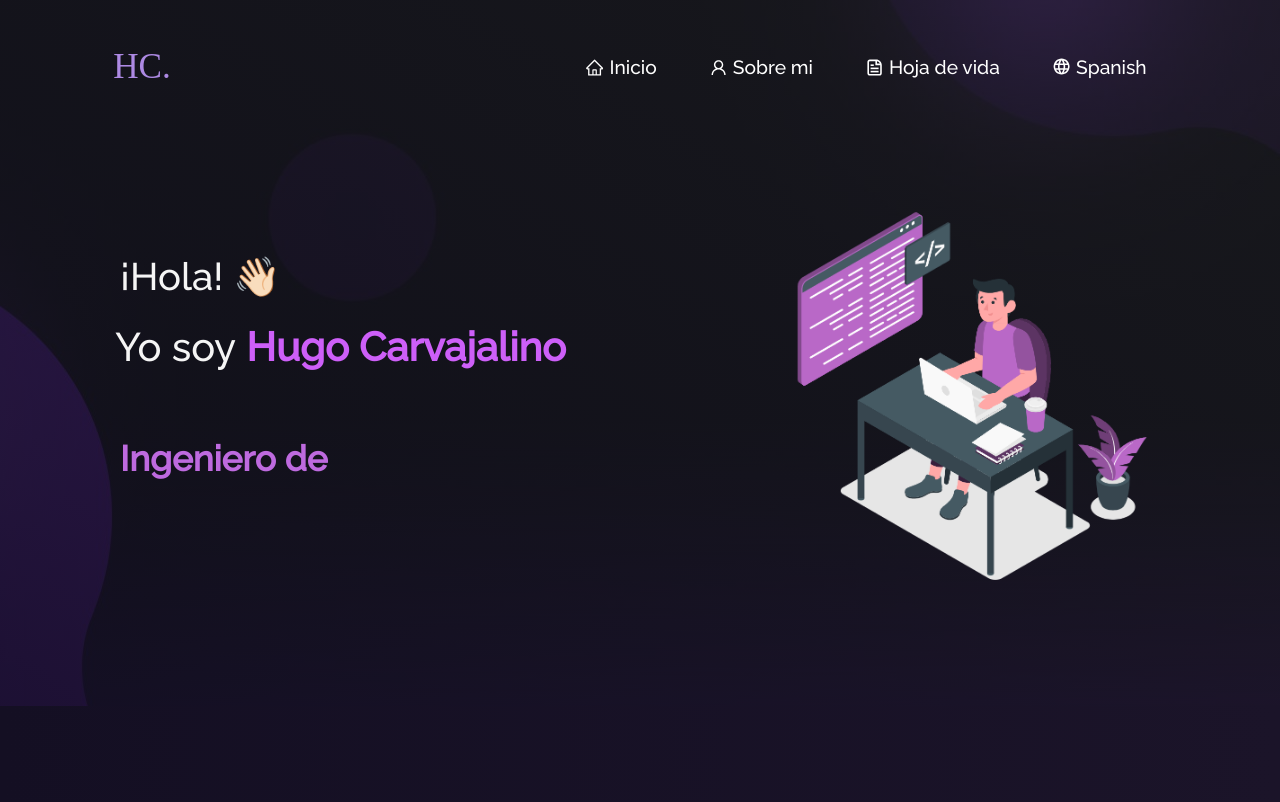
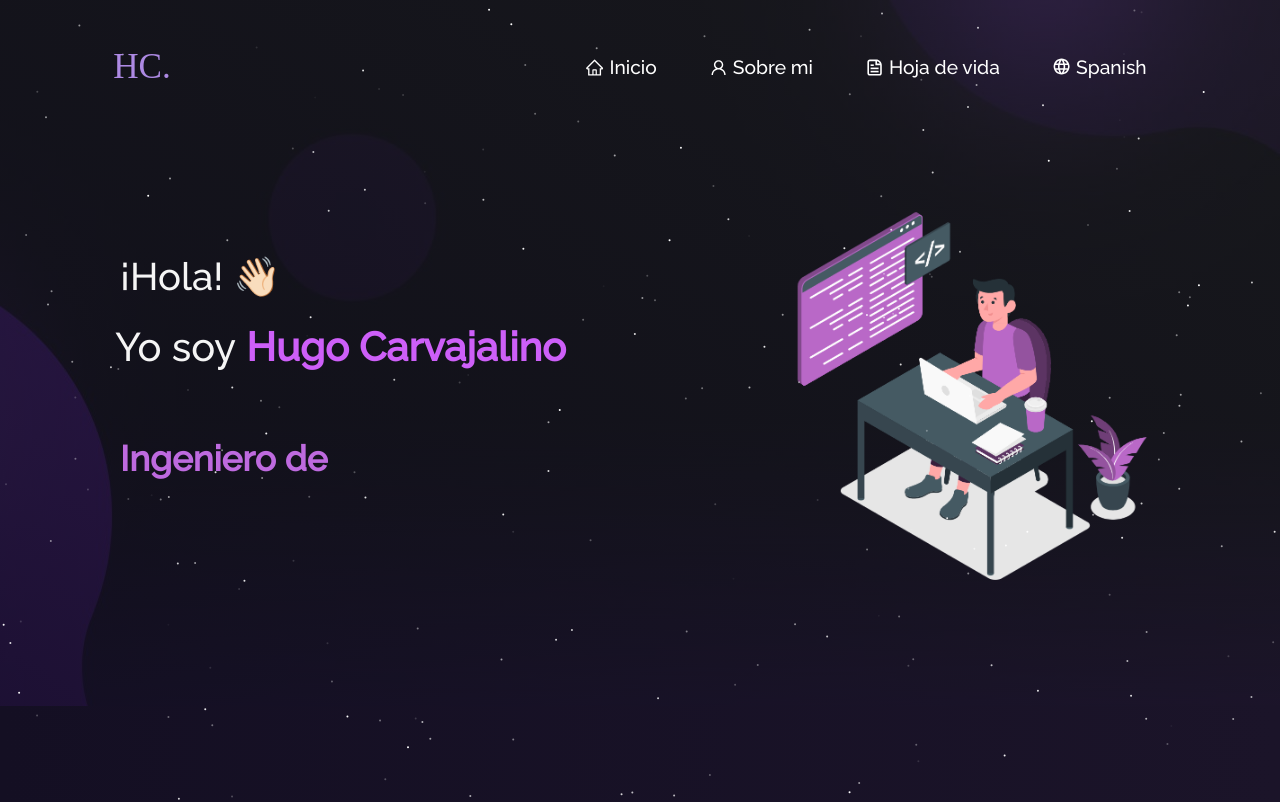
Before and after one commit to link2618/portafolioReact, a React (Vite) app: page / in a window 1280 px wide. Shown: the top 802 px of the page. Built offline with nearby package versions, Linux system fonts and the light colour scheme.

Commit message:
Version of particles is changed

```diff
--- a/package.json
+++ b/package.json
@@ -20,7 +20,7 @@
     "react-parallax-tilt": "^1.7.272",
     "react-pdf": "^9.2.1",
     "react-router": "^7.1.3",
-    "react-tsparticles": "^2.12.2",
+    "react-tsparticles": "^1.42.2",
     "typewriter-effect": "^2.21.0"
   },
   "devDependencies": {
--- a/src/components/Particle.tsx
+++ b/src/components/Particle.tsx
@@ -4,23 +4,19 @@ function Particle() {
     return (
         <Particles
             id="tsparticles"
-            options={{
-                fpsLimit: 120,
+            params={{
                 particles: {
-                    color: {
-                        value: "#ffffff",
-                    },
                     number: {
                         value: 160,
                         density: {
                             enable: true,
-                            area: 1500,
+                            value_area: 1500,
                         },
                     },
-                    // line_linked: {
-                    //     enable: false,
-                    //     opacity: 0.03,
-                    // },
+                    line_linked: {
+                        enable: false,
+                        opacity: 0.03,
+                    },
                     move: {
                         direction: "right",
                         speed: 0.05,
@@ -32,7 +28,7 @@ function Particle() {
                         anim: {
                             enable: true,
                             speed: 1,
-                            // opacity_min: 0.05,
+                            opacity_min: 0.05,
                         },
                     },
                 },
@@ -43,13 +39,13 @@ function Particle() {
                             mode: "push",
                         },
                     },
-                    // modes: {
-                    //     push: {
-                    //         particles_nb: 1,
-                    //     },
-                    // },
+                    modes: {
+                        push: {
+                            particles_nb: 1,
+                        },
+                    },
                 },
-                detectRetina: true,
+                retina_detect: true,
             }}
         />
     );
```
Also changed, not shown: 1 other file (tests, documents, lock files or other folders).
